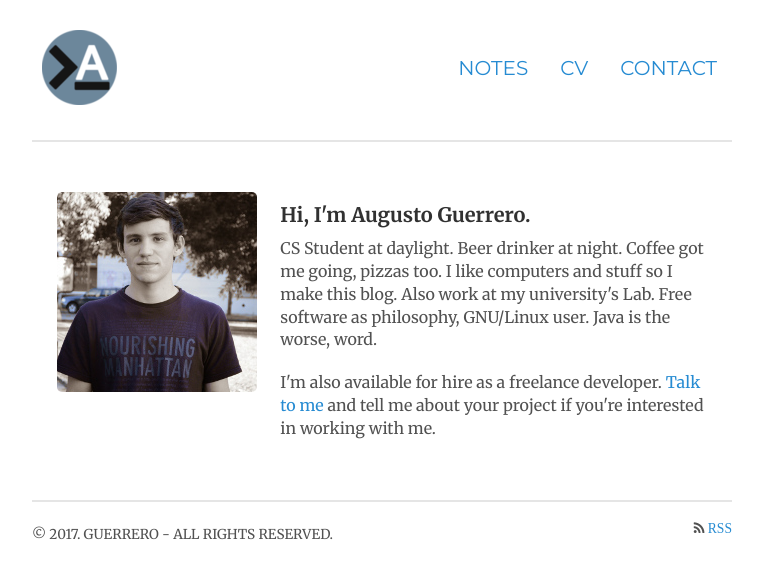
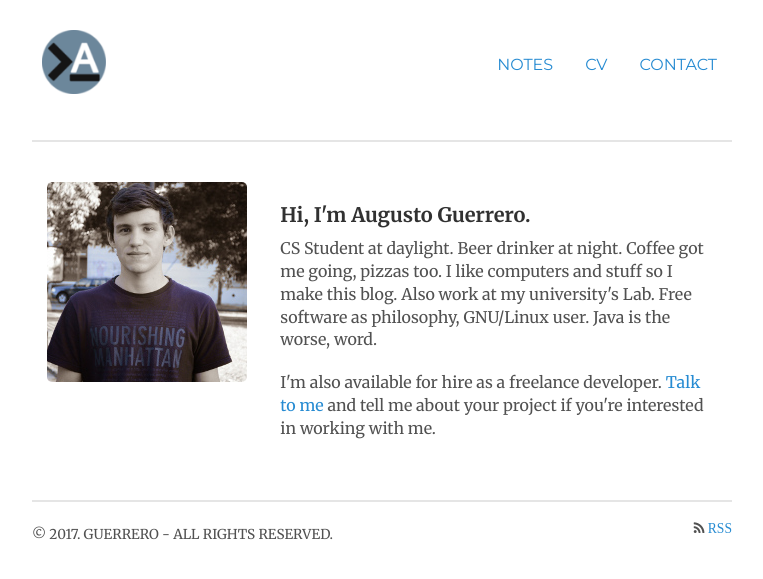
Before and after one commit to augustoguerrero/augustoguerrero.github.io, a Jekyll site: the page built from index.html, in a window 1280 px wide. Shown: the top 579 px of the page, without its empty margins (258-1021 px from the left). Built offline with Jekyll 4.4.1, drawn with Linux system fonts in a browser that asks for light colours; the list of posts is cut into pages by our own code.

Commit message:
added analytics and working on responsivenness

```diff
--- a/_config.yml
+++ b/_config.yml
@@ -7,6 +7,7 @@
 url:                 http://augustoguerrero.github.io
 paginate:            1
 baseurl:             ""
+analytics_id:        UA-90781270-1
 
 # Assets
 #
--- a/_includes/head.html
+++ b/_includes/head.html
@@ -4,7 +4,7 @@
 
   <title>
     {% if page.title == "Home" %}
-      {{ site.title }} &middot; {{ site.tagline }}
+      {{ site.title }}
     {% else %}
       {{ page.title }} &middot; {{ site.title }}
     {% endif %}
--- a/_layouts/default.html
+++ b/_layouts/default.html
@@ -8,19 +8,19 @@
       <header class="header masthead">
         <a class="masthead-title pull-left" href="{{ site.baseurl }}/" title="Home">
           {% if page.title == "Home" %}
-            <img class="faded resize" src="/public/logo-75px-blue.png">
+            <img class="faded resize" id=logo src="/public/logo-75px-blue.png">
           {% endif %}
           {% if page.title == "Notes" %}
-            <img class="faded resize" src="/public/logo-75px-green.png">
+            <img class="faded resize" id="logo" src="/public/logo-75px-green.png">
           {% endif %}
           {% if page.title == "Augusto Guerrero" %}
-            <img class="faded resize" src="/public/logo-75px-purple.png">
+            <img class="faded resize" id="logo" src="/public/logo-75px-purple.png">
           {% endif %}
           {% if page.title == "Contact" %}
-            <img class="faded resize" src="/public/logo-75px-orange.png">
+            <img class="faded resize" id="logo" src="/public/logo-75px-orange.png">
           {% endif %}
           {% if page.url contains "2017" %} <!-- change every year!!! -->
-            <img class="faded resize" src="/public/logo-75px-red.png">
+            <img class="faded resize" id="logo" src="/public/logo-75px-red.png">
           {% endif %}
         </a>
         <ul class="nav nav-pills pull-right">
--- a/_sass/_base.scss
+++ b/_sass/_base.scss
@@ -30,26 +30,32 @@
   font-family: "Montserrat", Helvetica, sans-serif;
   font-size: 20px;
 
-  @media (max-width: 400px) and (min-width: 600px) {
-    background-color: red;
-    font-size:100%;
+  @media (min-width: 200px) and (max-width: 400px) {
+    font-size: 10px;
+    img.resize {
+      max-width:20%;
+      max-height:20%;
+    }
+  }
+
+  @media (min-width: 400px) and (max-width: 600px) {
+    font-size: 12px;
     img.resize {
       max-width:30%;
       max-height:30%;
     }
   }
 
-  @media (max-width: 600px) and (min-width: 800px) {
-    background-color: blue;
-    font-size:100%;
+  @media (min-width: 601px) and (max-width: 800px) {
+    font-size: 14px;
     img.resize {
       max-width:50%;
       max-height:50%;
     }
   }
 
-  @media (max-width: 800px) {
-    font-size:100%;
+  @media (min-width: 800px) {
+    font-size: 16px;
     img.resize {
       max-width:75%;
       max-height:75%;
@@ -130,9 +136,12 @@
 img {
   display: block;
   max-width: 100%;
+  border-radius: 5px;
+}
+
+#logo {
   margin-top: 0.5rem;
   margin-left: 0.5rem;
-  border-radius: 5px;
 }
 
 table {
--- a/_sass/_variables.scss
+++ b/_sass/_variables.scss
@@ -15,6 +15,7 @@
 
 $root-font-family: -apple-system, BlinkMacSystemFont, "Segoe UI", "Roboto", "Oxygen", "Ubuntu", "Cantarell", "Fira Sans", "Droid Sans", "Helvetica Neue", Arial, sans-serif;
 $root-font-size: 16px;
+$root-header-font-size: 20px;
 $root-line-height: 1.5;
 
 $body-color: #515151;
```
